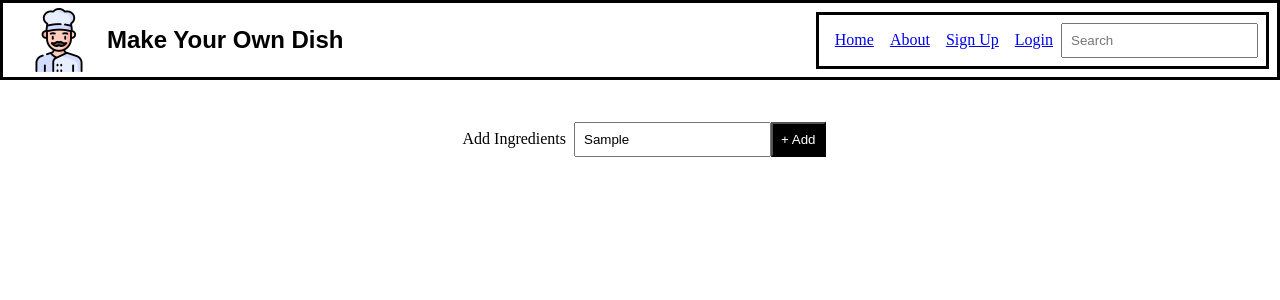
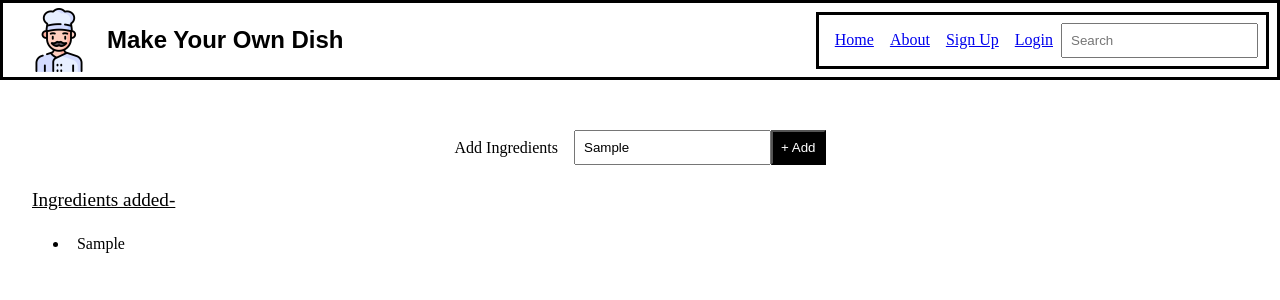
Before and after one commit to Astronicle/MakeYourOwnDish, a React (Vite) app: page / in a window 1280 px wide. Both pictures are taken after typing "Sample" into the empty fields and a click on the button "+ Add". Shown: the top 300 px of the page. Built offline with nearby package versions, Linux system fonts and the light colour scheme; a web font is replaced by a local one.

Commit message:
Added input functionality to add ingredients

```diff
--- a/src/components/IngredientsAdd.jsx
+++ b/src/components/IngredientsAdd.jsx
@@ -1,13 +1,41 @@
 import './components.css'
+import React from "react"
 
 function IngredientsAdd() {
+
+    const [ingredientList, setIngredientList] = React.useState([])
+
+    function handleSubmit(event) {
+        event.preventDefault()          //prevents refreshing of page
+        const formData = new FormData(event.currentTarget)
+        const ingredientInput = formData.get("ingredient")
+        setIngredientList(prevIngredientList => [...prevIngredientList, ingredientInput])
+    }
+
+    const ingredientListJsx = ingredientList.map(x => <li>{x}</li>)
+
+    function checkAvailability() {
+        if (ingredientList.length!=0)
+            return <div className='ingredientHeader'>Ingredients added-</div>
+            else
+            return <div className='ingredientHeader'>No ingredients to display</div>
+    }
+
     return(
         <>
             <div className='ingredientsAdd'>
                 <div>Add Ingredients</div>
-                <input type='text' placeholder='Enter Ingredient'></input>
-                <button>+ Add</button>
+                <form onSubmit={handleSubmit} className='ingredientsForm'>
+                    <input type='text'
+                    placeholder='Add your ingredients here...'
+                    name='ingredient'></input>
+                    <button>+ Add</button>
+                </form>
             </div>
+            {checkAvailability()}
+            <ul className='listContainer'>
+                {ingredientListJsx}
+            </ul>
         </>
     )
 }
--- a/src/components/components.css
+++ b/src/components/components.css
@@ -40,9 +40,20 @@
 .ingredientsAdd {
     display: flex;
     justify-content: center;
+    align-items: center;
 }
 
-.ingredientsAdd > button {
+.ingredientsForm > button {
     background-color: black;
     color: white;
 }
+
+.ingredientHeader {
+    font-size: larger;
+    text-decoration: underline;
+}
+
+.listContainer {
+    position: relative;
+    left: 3%;
+}
```
